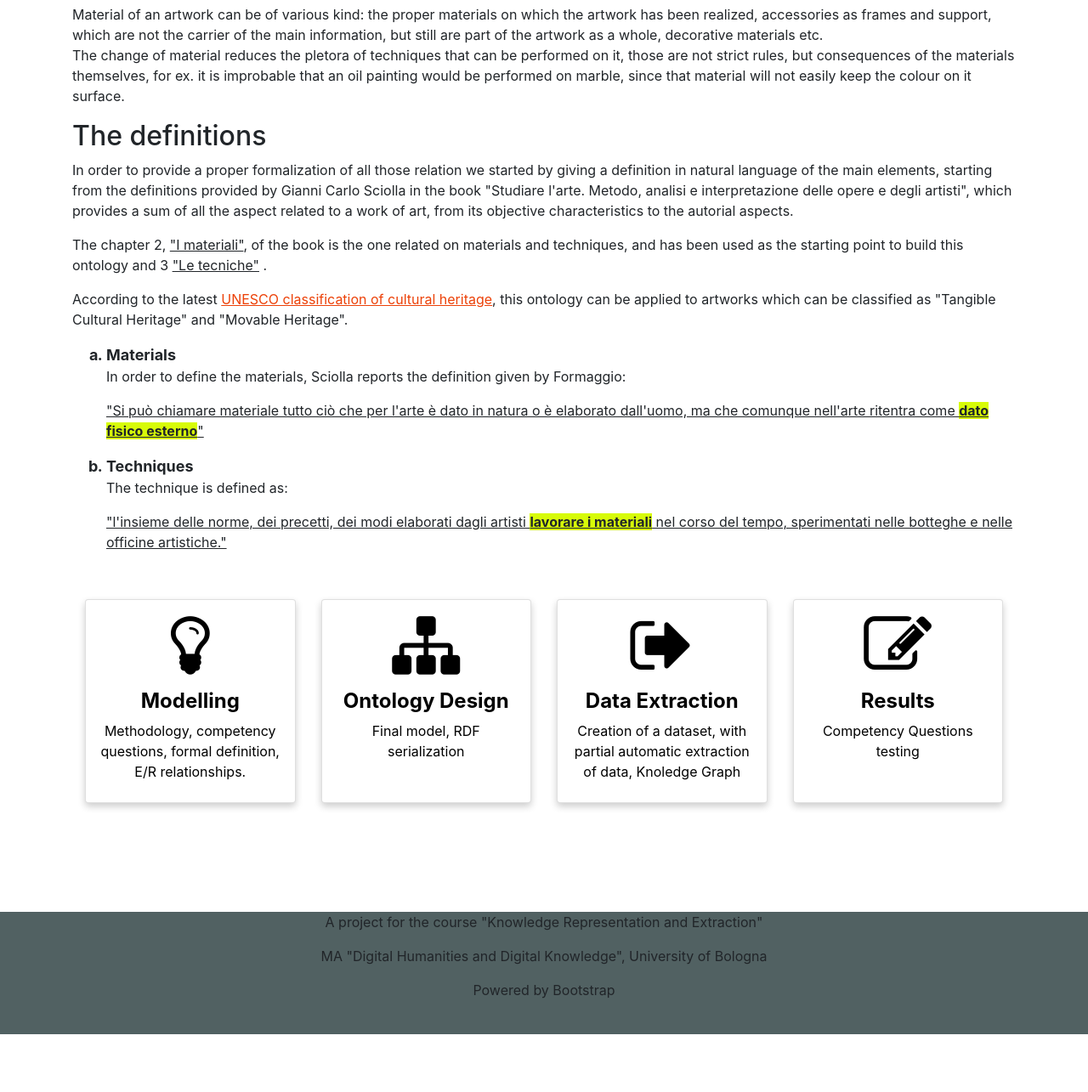
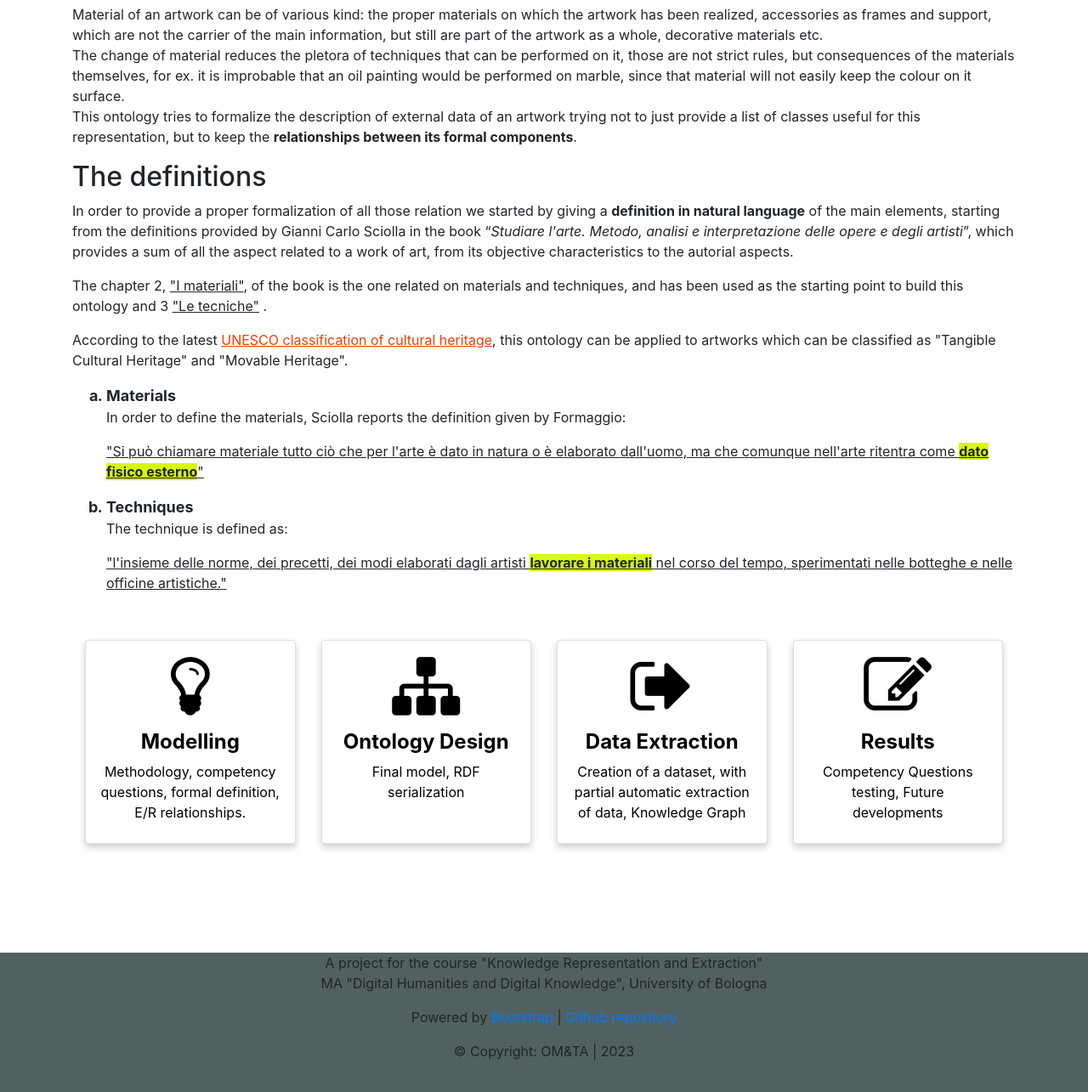
Before and after one commit to Bianca-LM/art-criticism-ontology, a plain HTML site: page index.html in a window 1280 px wide. Shown: the part 1069-2354 px from the top of the page at 85% size. Before the commit the page ends 2286 px from the top, so only its background shows below. Drawn offline with nearby package versions, Linux system fonts and the light colour scheme.

Commit message:
Update index.html

```diff
--- a/index.html
+++ b/index.html
@@ -65,9 +65,10 @@
 			<p>OM&TA is the ontology of materials and techniques in art. It tries to formalize and represent the relationships between the <b>external formal data</b> about an artwork and its <b>components</b> as define by art criticism, with a particular focus on the relationship between the materials used and the techniques performed on them in order to obtain the final results.</p>
 			<h2>The idea</h2>
 			<p>Material of an artwork can be of various kind: the proper materials on which the artwork has been realized, accessories as frames and support, which are not the carrier of the main information, but still are part of the artwork as a whole, decorative materials etc.<br>
-			The change of material reduces the pletora of techniques that can be performed on it, those are not strict rules, but consequences of the materials themselves, for ex. it is improbable that an oil painting would be performed on marble, since that material will not easily keep the colour on it surface.</p>
+			The change of material reduces the pletora of techniques that can be performed on it, those are not strict rules, but consequences of the materials themselves, for ex. it is improbable that an oil painting would be performed on marble, since that material will not easily keep the colour on it surface.<br>
+			This ontology tries to formalize the description of external data of an artwork trying not to just provide a list of classes useful for this representation, but to keep the <b>relationships between its formal components</b>.</p>
 			<h2>The definitions</h2>
-			<p>In order to provide a proper formalization of all those relation we started by giving a definition in natural language of the main elements, starting from the definitions provided by Gianni Carlo Sciolla in the book "Studiare l'arte. Metodo, analisi e interpretazione delle opere e degli artisti", which provides a sum of all the aspect related to a work of art, from its objective characteristics to the autorial aspects.</p>
+			<p>In order to provide a proper formalization of all those relation we started by giving a <b>definition in natural language</b> of the main elements, starting from the definitions provided by Gianni Carlo Sciolla in the book <q><i>Studiare l'arte. Metodo, analisi e interpretazione delle opere e degli artisti</i></q>, which provides a sum of all the aspect related to a work of art, from its objective characteristics to the autorial aspects.</p>
 			<p>The chapter 2, <span class="italianTerm">"I materiali"</span>, of the book is the one related on materials and techniques, and has been used as the starting point to build this ontology<span class="translation"><i>en.</i>: "The materials"</span> and 3 <span class="italianTerm">"Le tecniche"</span> <span class="translation"><i>en.</i>: "The techniques"</span>.</p>
 			<p>According to the latest <a class="link" href="https://en.unesco.org/creativity/sites/creativity/files/cdis/heritage_dimension.pdf">UNESCO classification of cultural heritage</a>, this ontology can be applied to artworks which can be classified as "Tangible Cultural Heritage" and "Movable Heritage".</p>
 			<ol type="a">
@@ -115,7 +116,7 @@
 								<i class="fa fa-sign-out"></i>
 									<div class="container">
 										<h4><b>Data Extraction</b></h4>
-										<p>Creation of a dataset, with partial automatic extraction of data, Knoledge Graph</p>
+										<p>Creation of a dataset, with partial automatic extraction of data, Knowledge Graph</p>
 									</div>
 								</a>
 							</div>
@@ -126,7 +127,7 @@
 								<i class="fa fa-edit"></i>
 									<div class="container">
 										<h4><b>Results</b></h4>
-										<p>Competency Questions testing</p>
+										<p>Competency Questions testing, Future developments</p>
 									</div>
 								</a>
 							</div>
@@ -193,9 +194,9 @@
 		</div>-->
 	</section>
 	<footer>
-		<p>A project for the course "Knowledge Representation and Extraction"</p>
-		<p>MA "Digital Humanities and Digital Knowledge", University of Bologna</p>
-		<p>Powered by Bootstrap</p>
+		<p>A project for the course "Knowledge Representation and Extraction"<br/>MA "Digital Humanities and Digital Knowledge", University of Bologna</p>
+		<p>Powered by <a href="https://getbootstrap.com/">Bootstrap</a> | <a href="https://github.com/Bianca-LM/art-criticism-ontology">Github repository</a></p>
+		<p><p>&#169; Copyright: OM&TA | 2023</p>
 	</footer>
 	</body>
 </html>
```
